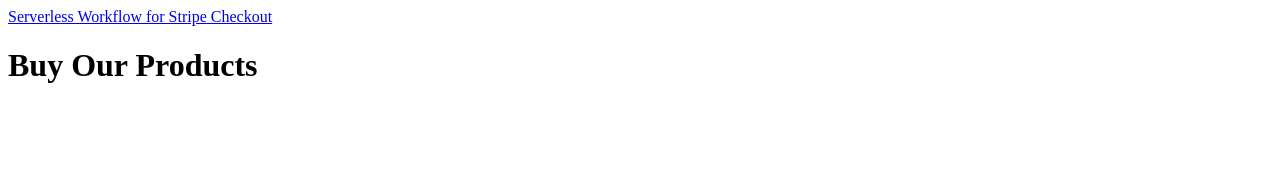
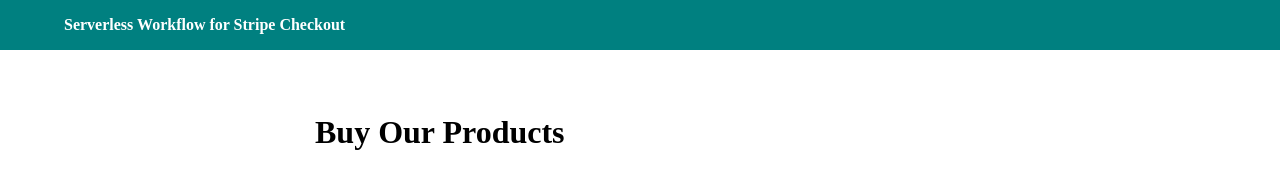
Before and after one commit to spacekey28/stripe-checkout, a website: page public/index.html in a window 1280 px wide. Drawn offline with Linux system fonts and the light colour scheme.

Commit message:
netlify setup

```diff
--- /dev/null
+++ b/public/css/main.css
@@ -0,0 +1,21 @@
+body {
+    box-sizing: border-box;
+    margin: 0;
+}
+
+header {
+    background: teal;
+    padding: 1rem 5vw;
+}
+
+header a {
+    color: white;
+    font-weight: 800;
+    text-decoration: none;
+}
+
+main {
+    margin: 4rem auto 6rem;
+    max-width: 650px;
+    width: 90vw;
+}
--- a/public/index.html
+++ b/public/index.html
@@ -4,6 +4,7 @@
     <meta charset="UTF-8" />
     <meta name="viewport" content="width=device-width, initial-scale=1.0" />
     <title>Stripe Checkout</title>
+    <link rel="stylesheet" href="css/main.css" />
   </head>
   <body>
     <header>
```
Also changed, not shown: netlify.toml (added).
